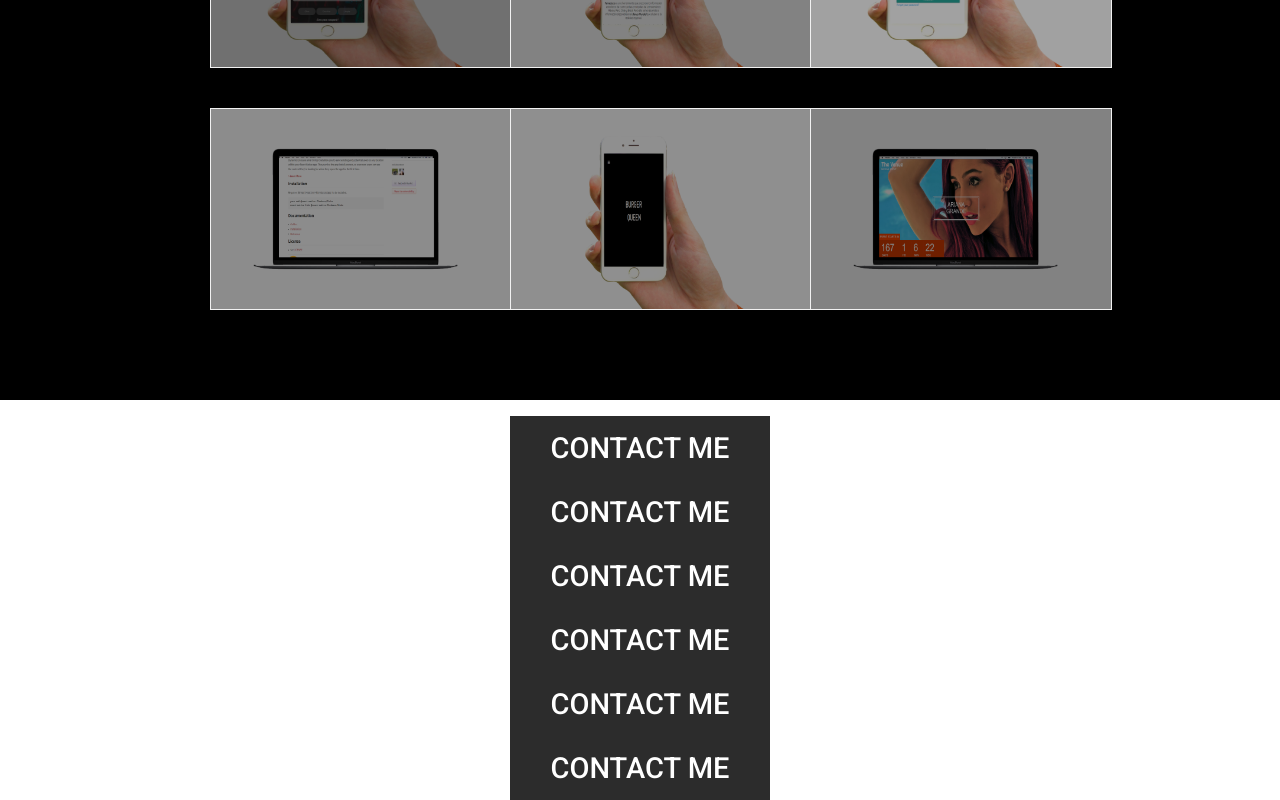
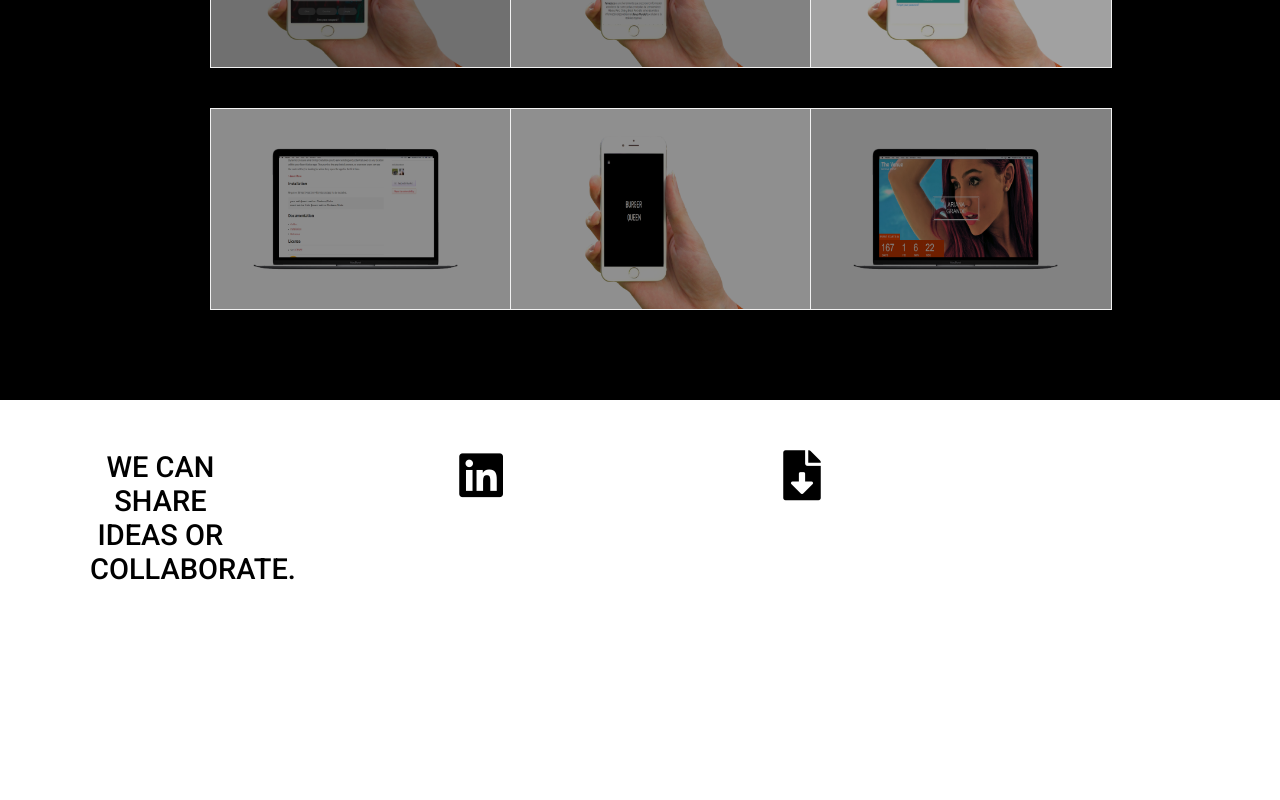
Before and after one commit to Abygail27/abbyromero, a React (Create React App) app: page / in a window 1280 px wide. Shown: the part 1959-2759 px from the top of the page. After the commit the page ends 2609 px from the top, so only its background shows below. Built offline with nearby package versions, Linux system fonts and the light colour scheme.

Commit message:
cover photo added

```diff
--- a/src/components/Contact/index.js
+++ b/src/components/Contact/index.js
@@ -8,34 +8,36 @@ const Contact = () => {
             <div style = {{
 
                 width: "100%",
-                height: "400px",
+                height: "250px",
                 backgroundColor: "white"
             }}
             >
             </div>
 
              <div className = "location_tag">
-            <div>
-               Contact Me
+             <div>
+            We can share ideas or collaborate.
             </div>
             <div>
-               Contact Me
+            <i class="fab fa-linkedin"
+            style = {{
+
+               fontSize: '50px'
+            }}
+            ></i>
             </div>
             <div>
-               Contact Me
+            <i class="fas fa-file-download"
+             style = {{
+
+               fontSize: '50px'
+            }}
+            ></i>
             </div>
-            <div>
-               Contact Me
-            </div>
-            <div>
-               Contact Me
-            </div>
-            <div>
-               Contact Me
-            </div>
-             </div>
-        </div>
 
+         </div>
+
+      </div>
     );
 };
 
--- a/src/components/featured/Carrousel.js
+++ b/src/components/featured/Carrousel.js
@@ -1,6 +1,6 @@
 
 import React from 'react';
-import slide_one from '../../resources/images/slide_one.jpg';
+import black_slide from '../../resources/images/black_slide.png';
 
 
 
@@ -15,7 +15,7 @@ const Carrousel = () => {
           style ={{
               height: `${window.innerHeight}px`,
               overflow: 'hidden',
-              background:  `url(${slide_one})`,
+              background:  `url(${black_slide})`,
               height: `${window.innerHeight}px`,
               backgroundRepeat: 'no-repeat',
               backgroundSize: 'cover'
--- a/src/components/pricing/index.js
+++ b/src/components/pricing/index.js
@@ -104,11 +104,7 @@ class Pricing extends Component {
     </div>
     <div className="flip-card-back">
       <h1>Markdown Links</h1>
-      <p><button className = "card"
-       OnClick
-       to="https://s4.aconvert.com/convert/p3r68-cdx67/cbrwc-xes3z.jpg"
-     >
-       {'Demo'}></button></p>
+
       <p><button className = "card">Code</button></p>
     </div>
   </div>
--- a/src/resources/styles.css
+++ b/src/resources/styles.css
@@ -338,6 +338,7 @@ footer .footer_copyright {
 
 .contact_wrapper {
     position:relative;
+
 }
 
 .location_tag {
@@ -346,12 +347,15 @@ footer .footer_copyright {
     width: 100%;
 }
 .location_tag div{
-    background: #2c2c2c;
-    color: #ffffff;
+    color: black;
     text-transform: uppercase;
-    width: 220px;
+    width: 300px;
     margin: 0 auto;
     font-size: 29px;
-    padding: 15px 20px;
+    padding: 30px 90px;
+    padding-bottom: 5%;
     text-align: center;
+    float: left;
+    display: inline;
+    width: 11%;
 }
```
Also changed, not shown: src/resources/images/black_slide.png (added), src/resources/images/red_slide.png (added).
